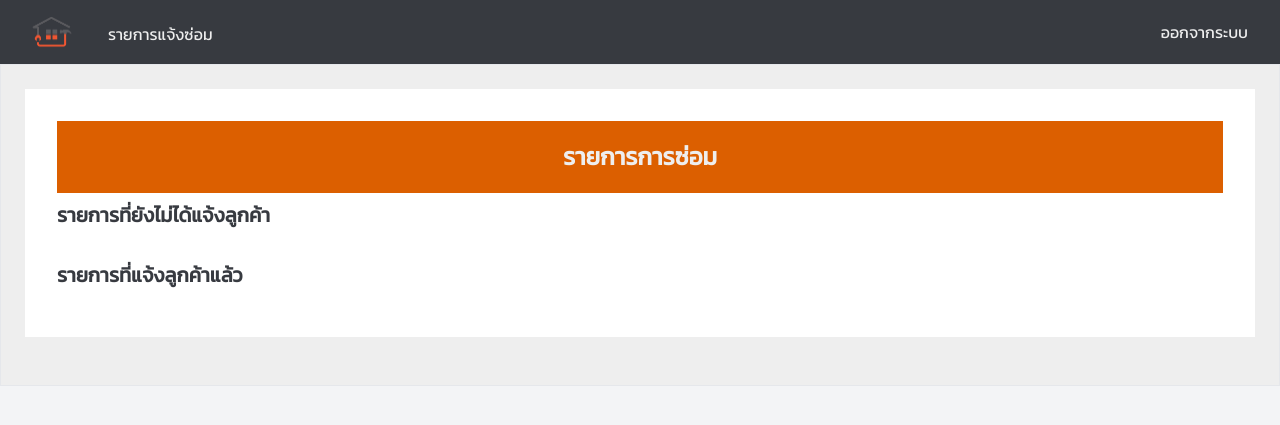
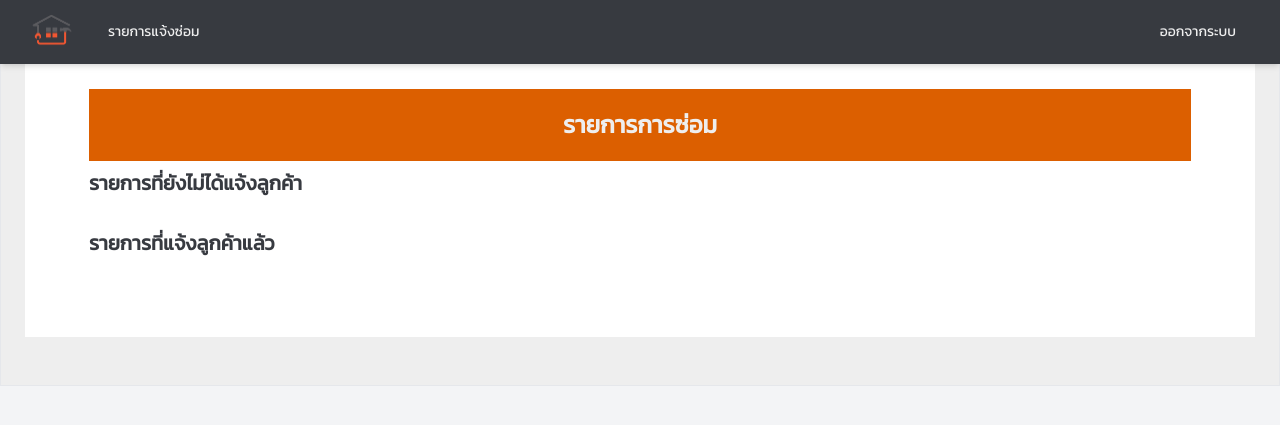
Before and after one commit to TanaratSudjai/Fixing-Management, a Laravel app: template resources/views/work/work.blade.php in a window 1280 px wide. Shown: the top 425 px of the page. Run offline with Laravel 10, Linux system fonts and the light colour scheme; the template is opened without the code that fills it, so the values that code supplies are empty; style sheets or scripts are compiled from the project's sources.

Commit message:
change-style

```diff
--- a/resources/views/layouts/employee.blade.php
+++ b/resources/views/layouts/employee.blade.php
@@ -17,73 +17,66 @@
 </head>
 
 <body>
-    <nav class="bg-[#373A40] ">
+    <nav class="bg-[#373A40] fixed w-full shadow-md">
         <div class="mx-auto max-w-7xl px-2 sm:px-6 lg:px-8">
             <div class="relative flex h-16 items-center justify-between">
+                <!-- Mobile Menu Button -->
                 <div class="absolute inset-y-0 left-0 flex items-center sm:hidden">
                     <button type="button"
-                        class="relative inline-flex items-center justify-center rounded-md p-2 text-gray-400 hover:bg-gray-700 hover:text-white focus:outline-none focus:ring-2 focus:ring-inset focus:ring-black"
+                        class="inline-flex items-center justify-center p-2 rounded-md text-[#EEEEEE] hover:bg-[#686D76] hover:text-white focus:outline-none focus:ring-2 focus:ring-inset focus:ring-[#DC5F00]"
                         aria-controls="mobile-menu" aria-expanded="false" id="mobile-menu-button">
-                        <span class="absolute -inset-0.5"></span>
                         <span class="sr-only">เปิดเมนูหลัก</span>
                         <svg class="block h-6 w-6" fill="none" viewBox="0 0 24 24" stroke-width="1.5"
                             stroke="currentColor" aria-hidden="true">
                             <path stroke-linecap="round" stroke-linejoin="round"
                                 d="M3.75 6.75h16.5M3.75 12h16.5m-16.5 5.25h16.5" />
                         </svg>
-                        <svg class="hidden h-6 w-6" fill="none" viewBox="0 0 24 24" stroke-width="1.5"
-                            stroke="currentColor" aria-hidden="true">
-                            <path stroke-linecap="round" stroke-linejoin="round" d="M6 18L18 6M6 6l12 12" />
-                        </svg>
                     </button>
                 </div>
+
+                <!-- Logo Section -->
                 <div class="flex flex-1 items-center justify-center sm:items-stretch sm:justify-start">
-                    <div class="flex flex-shrink-0 items-center">
-                        <img src="logoo.png" alt="Logo" class="w-10 h-8" alt="Your Company">
+                    <div class="flex-shrink-0 items-center">
+                        <img src={{ asset('logoo.png')}} alt="Logo" class="w-10 h-8">
                     </div>
-                    <div class="hidden sm:ml-6 sm:block">
-                        <div class="flex space-x-4 focus:outline-none justify-center mt-1">
-
+                    <!-- Main Navigation -->
+                    <div class="hidden sm:ml-6 sm:flex space-x-4">
                         <a href="{{ route('employee.work') }}"
-                                class="px-3 py-2 focus:outline-none self-start sm:self-center w-full sm:w-auto text-[#EEEEEE] hover:text-[#DC5F00] hover:border-b-2 border-[#DC5F00]">
+                            class="text-[#EEEEEE] px-3 py-2 rounded-md text-sm font-medium hover:text-[#DC5F00] hover:border-b-2 border-[#DC5F00]">
                             รายการแจ้งซ่อม
                         </a>
-
                     </div>
                 </div>
-                </div>
+
+                <!-- Right Section (User Menu & Logout) -->
                 <div class="absolute inset-y-0 right-0 flex items-center pr-2 sm:static sm:inset-auto sm:ml-6 sm:pr-0">
-
-                    <div class="relative flex justify-between items-center ml-3 gap-3">
-                        <div>
-                            <div class="relative flex rounded-full text-sm focus:outline-none focus:ring-2 focus:ring-white focus:ring-offset-2 focus:ring-offset-gray-800"
-                                id="user-menu-button" aria-expanded="false" aria-haspopup="true">
-                                <span class="absolute -inset-1.5"></span>
-                                <span class="sr-only ">เปิดเมนูผู้ใช้</span>
+                    <!-- User Menu -->
+                    <div class="relative">
                         @if (session('message'))
-                                    <div class="alert alert-success  text-black">
+                            <div class="alert alert-success text-black p-1 px-3 bg-[#DC5F00] rounded-full ">
                                 <strong class="text-[#EEEEEE]">{{ session('message') }}</strong>
                             </div>
                         @endif
                     </div>
-                        </div>
-                        <a href="{{ route('logout') }}" class="text-[#EEEEEE] ml-auto hover:text-[#DC5F00]"
-                            role="menuitem" tabindex="-1" id="user-menu-item-2">
-                            <button type="button">ออกจากระบบ</button>
+                    <!-- Logout Button -->
+                    <a href="{{ route('logout') }}" class="text-[#EEEEEE] ml-3 hover:text-[#DC5F00]" role="menuitem">
+                        <button type="button" class="px-3 py-2 rounded-md text-sm font-medium">ออกจากระบบ</button>
                     </a>
                 </div>
             </div>
         </div>
-        </div>
-        <!-- Mobile menu, show/hide based on menu state. -->
+
+        <!-- Mobile menu, hidden by default -->
         <div class="sm:hidden hidden" id="mobile-menu">
             <div class="space-y-1 px-2 pb-3 pt-2">
-                <!-- Current: "bg-gray-900 text-white", Default: "text-gray-300 hover:bg-gray-700 hover:text-white" -->
                 <a href="{{ route('employee.work') }}"
-                    class="block rounded-md px-3 py-2 text-base font-medium text-black hover:bg-gray-700 hover:text-white">รายการแจ้งซ่อม</a>
+                    class="block rounded-md px-3 py-2 text-base font-medium text-[#EEEEEE] hover:bg-[#DC5F00] hover:text-white">
+                    รายการแจ้งซ่อม
+                </a>
             </div>
         </div>
     </nav>
+
 
     <script>
         const mobileMenuButton = document.getElementById('mobile-menu-button');
--- a/resources/views/work/productselect.blade.php
+++ b/resources/views/work/productselect.blade.php
@@ -10,7 +10,6 @@
         body {
             font-family: 'Kanit', sans-serif;
             background-color: #f3f4f6;
-            padding: 20px;
         }
 
         .card-container {
@@ -98,7 +97,7 @@
     @extends('layouts.employ')
 
     @section('content')
-        <div class="p-6 h-[100vh] flex justify-center w-full">
+        <div class="p-20 h-[100vh] flex justify-center w-full">
             <div class="container mx-5">
                 <div class="px-4 md:p-8 mb-6 h-[80vh] text-center">
                     <h1 class="text-2xl font-bold mb-6 text-[#373A40]">เลือกสินค้าสำหรับการซ่อม</h1>
--- a/resources/views/work/work.blade.php
+++ b/resources/views/work/work.blade.php
@@ -19,7 +19,7 @@
     @section('content')
         <div class="p-6 bg-[#EEEEEE] border flex justify-center w-full">
             <div class="container mx-auto">
-                <div class="bg-white p-4 px-4 md:p-8 mb-6">
+                <div class="bg-white p-14 px-4 md:p-16 mb-6">
                     <h1 class="text-2xl bg-[#DC5F00] p-5 text-center font-bold text-[#EEEEEE]">รายการการซ่อม</h1>
 
                     <!-- รายการที่ยังไม่ได้แจ้งลูกค้า -->
```
Also changed, not shown: resources/views/cutomerview.blade.php (+15 -12 lines), resources/views/layouts/customernavber.blade.php (+11 -7 lines), resources/views/repir/listRepait.blade.php (+10 -10 lines). Lines whose indentation alone changed are shown as unchanged.
